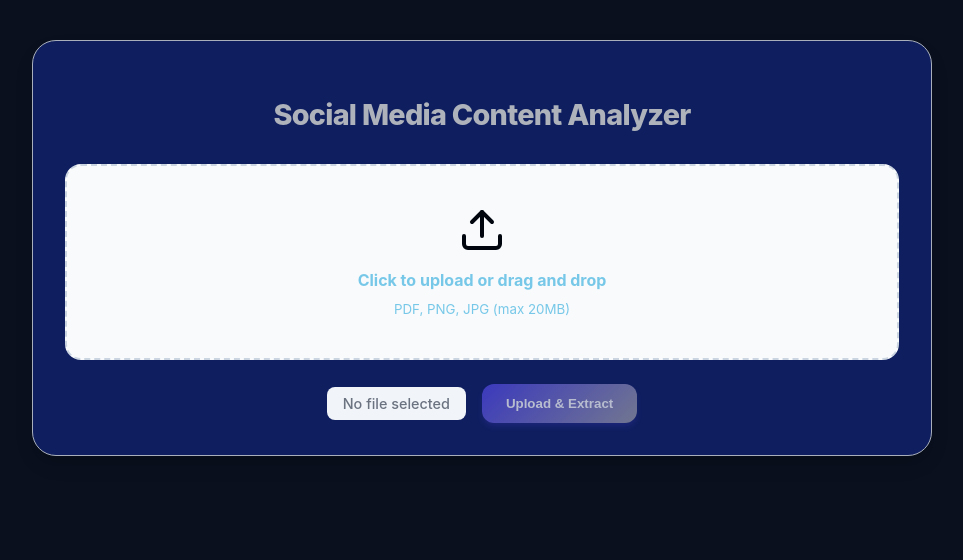
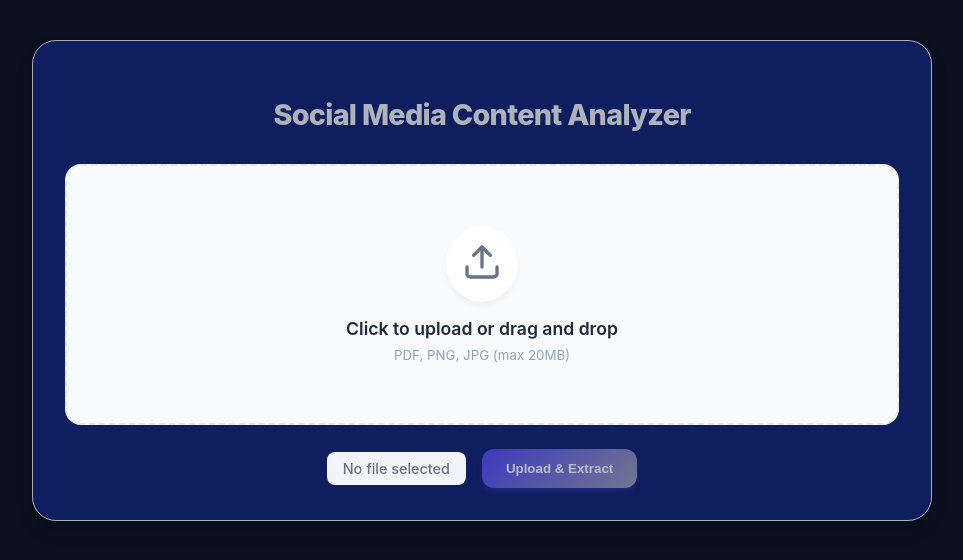
Before and after one commit to tejaswinibarya19/Social-Media-Analyzer, a React (Create React App) app in the folder frontend/: page / in a window 1280 px wide. Shown: the top 560 px of the page, without its empty margins (158-1121 px from the left). Built offline with nearby package versions, Linux system fonts and the light colour scheme.

Commit message:
Update UI

```diff
--- a/frontend/src/components/FileDrop.js
+++ b/frontend/src/components/FileDrop.js
@@ -1,3 +1,4 @@
+// frontend/src/components/FileDrop.jsx
 import React, { useCallback, useRef, useState } from 'react';
 
 export default function FileDrop({ onFileSelected, disabled }) {
@@ -15,46 +16,48 @@ export default function FileDrop({ onFileSelected, disabled }) {
     onFiles(ev.dataTransfer.files);
   }, [onFiles]);
 
-  const onDragOver = (e) => {
-      e.preventDefault();
-      if(!disabled) setIsDragOver(true);
-  }
-
-  const onDragLeave = () => setIsDragOver(false);
-
   const containerStyle = {
-    border: `2px dashed ${isDragOver ? '#4f46e5' : '#cbd5e1'}`,
-    background: isDragOver ? '#eef2ff' : '#f8fafc',
-    padding: '40px 20px',
+    border: `2px dashed ${isDragOver ? '#4f46e5' : '#e2e8f0'}`,
+    background: isDragOver ? '#eff6ff' : '#f8fafc',
+    padding: '60px 20px',
     borderRadius: '16px',
     textAlign: 'center',
     cursor: disabled ? 'default' : 'pointer',
     opacity: disabled ? 0.6 : 1,
-    transition: 'all 0.2s ease'
+    transition: 'all 0.2s ease',
+    display: 'flex',
+    flexDirection: 'column',
+    alignItems: 'center',
+    justifyContent: 'center'
   };
 
   return (
     <div>
       <div
-        onDragOver={onDragOver}
-        onDragLeave={onDragLeave}
+        onDragOver={(e) => { e.preventDefault(); if(!disabled) setIsDragOver(true); }}
+        onDragLeave={() => setIsDragOver(false)}
         onDrop={onDrop}
         style={containerStyle}
         onClick={() => !disabled && fileRef.current.click()}
       >
-
-        <div style={{ color: isDragOver ? '#1a1399ff' : '#01060eff', marginBottom: 12 }}>
-            <svg width="48" height="48" viewBox="0 0 24 24" fill="none" stroke="currentColor" strokeWidth="2" strokeLinecap="round" strokeLinejoin="round">
+        <div style={{
+          background: isDragOver ? '#dbeafe' : 'white',
+          padding: 16,
+          borderRadius: '50%',
+          marginBottom: 16,
+          boxShadow: '0 4px 6px -1px rgba(0, 0, 0, 0.05)'
+        }}>
+            <svg width="40" height="40" viewBox="0 0 24 24" fill="none" stroke={isDragOver ? '#4f46e5' : '#64748b'} strokeWidth="2" strokeLinecap="round" strokeLinejoin="round">
                 <path d="M21 15v4a2 2 0 0 1-2 2H5a2 2 0 0 1-2-2v-4"></path>
                 <polyline points="17 8 12 3 7 8"></polyline>
                 <line x1="12" y1="3" x2="12" y2="15"></line>
             </svg>
         </div>
 
-        <p style={{ margin: '0 0 8px', fontWeight: 700, color: '#77c8e8ff' }}>
+        <p style={{ margin: '0 0 8px', fontWeight: 600, color: '#1e293b', fontSize: '1.1rem' }}>
             Click to upload or drag and drop
         </p>
-        <small style={{ color:  '#77c8e8ff' }}>PDF, PNG, JPG (max 20MB)</small>
+        <small style={{ color: '#94a3b8' }}>PDF, PNG, JPG (max 20MB)</small>
       </div>
       <input
         ref={fileRef}
```
